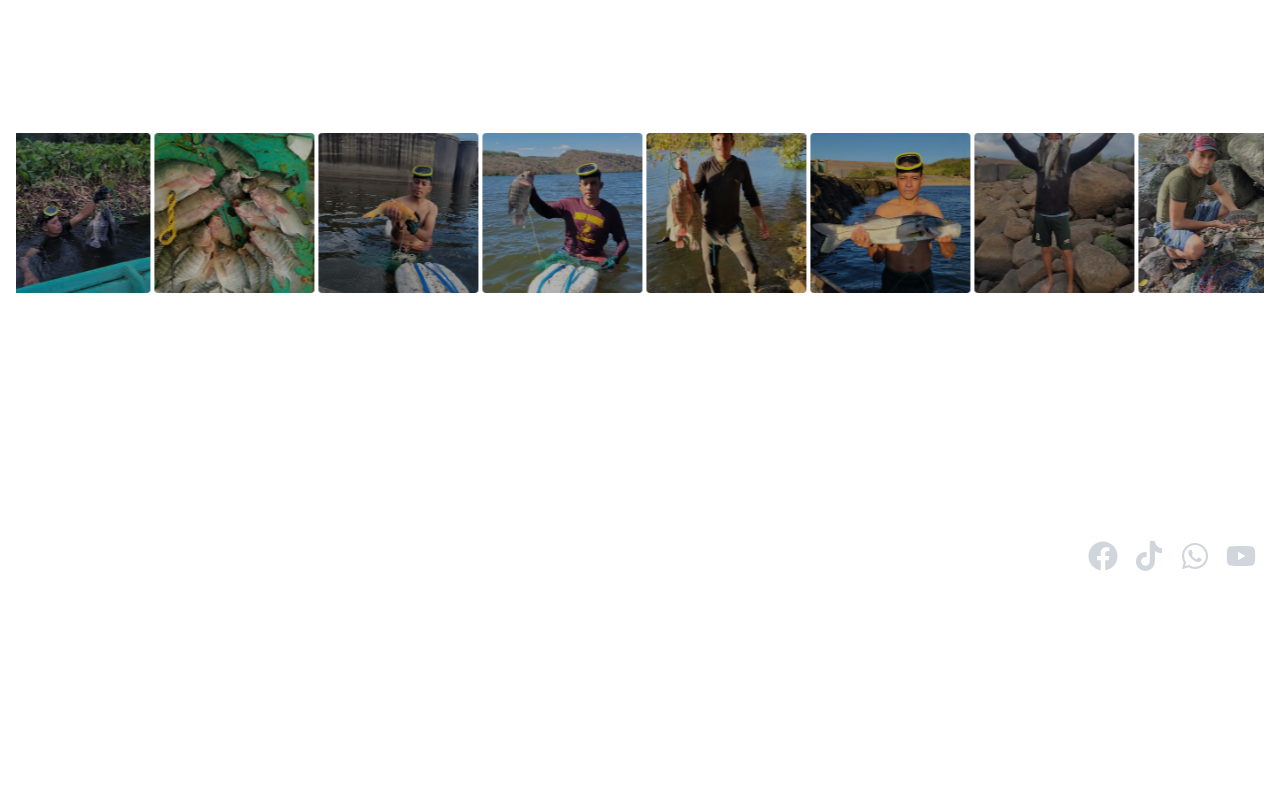
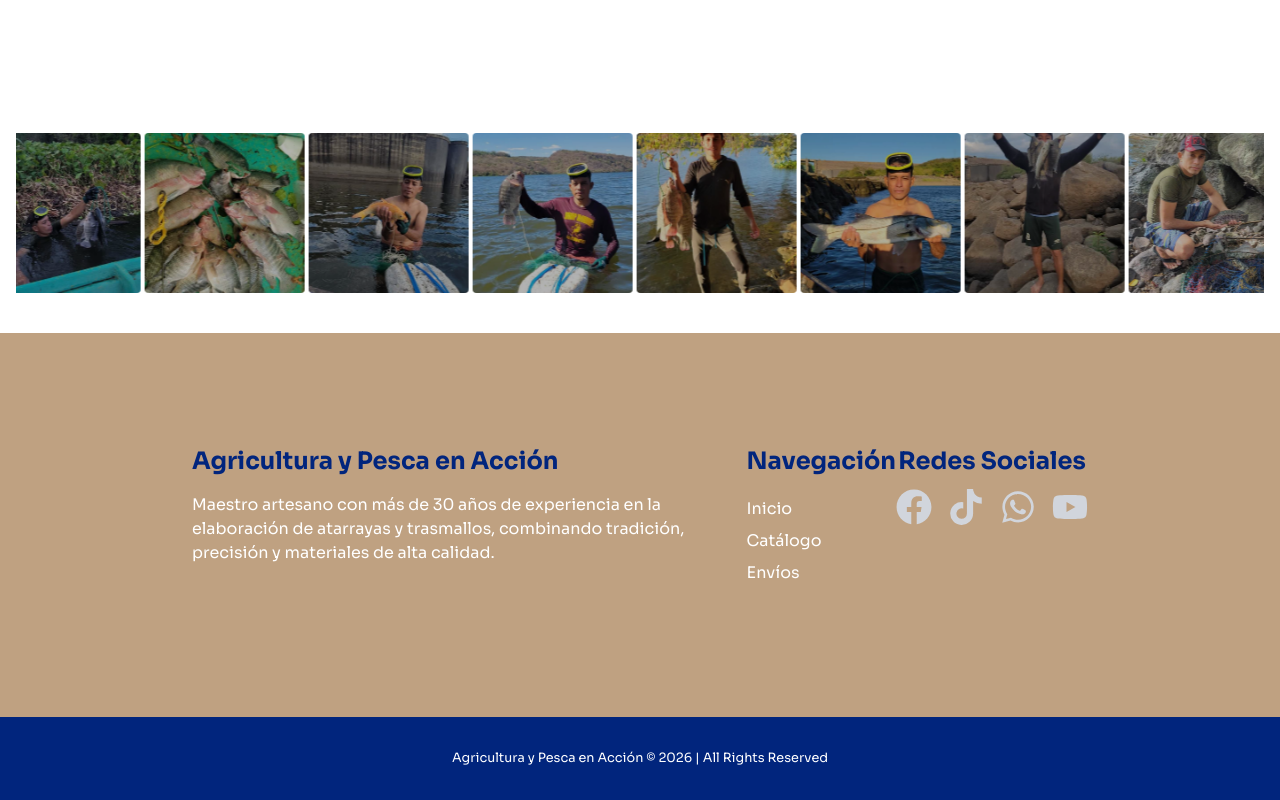
Before and after one commit to william-97-dev/agricultura_y_pesca_en_accion, a React (Vite) app: page / in a window 1280 px wide. Shown: the part 3597-4397 px from the top of the page. Before the commit the page ends 4259 px from the top, so only its background shows below. Built offline with nearby package versions, Linux system fonts and the light colour scheme.

Commit message:
Componente RedesSociales v-laptop completado

```diff
--- a/src/components/Footer.jsx
+++ b/src/components/Footer.jsx
@@ -2,7 +2,7 @@ import React from 'react'
 
 const Footer = () => {
     return (
-        <footer id='footerPage' className='bg-(--primary-blue) text-white flex items-center justify-center py-8 px-1'>
+        <footer id='footerPage' className='bg-[#01257D] text-white flex items-center justify-center py-8 px-1'>
             <small>Agricultura y Pesca en Acción &copy; 2026 | All Rights Reserved</small>
         </footer>
     )
--- a/src/components/RedesSociales.jsx
+++ b/src/components/RedesSociales.jsx
@@ -3,17 +3,17 @@ import { FaFacebook, FaTiktok, FaWhatsapp, FaYoutube } from "react-icons/fa"
 
 const RedesSociales = () => {
     return (
-        <footer className='px-6 py-2 bg-(--primary-blue) text-white'>
-            <div className='mb-4'>
-                <h4 className='font-bold text-(--primary-yellow)'>Agricultura y Pesca en Acción</h4>
+        <footer className='px-6 py-2 bg-[#BFA181] text-white lg:flex lg:justify-between lg:px-48 lg:py-28'>
+            <div className='lg:w-xl mb-4'>
+                <h4 className='font-bold text-[#01257D] lg:mb-4 lg:text-2xl'>Agricultura y Pesca en Acción</h4>
                 <p>
                     Maestro artesano con más de 30 años de experiencia en la
                     elaboración de atarrayas y trasmallos, combinando tradición,
                     precisión y materiales de alta calidad.
                 </p>
             </div>
-            <div className='mb-4'>
-                <h4 className='font-bold text-(--primary-yellow)'>Navegación</h4>
+            <div className='lg:leading-8 mb-4'>
+                <h4 className='font-bold lg:mb-4 lg:text-2xl text-[#01257D]'>Navegación</h4>
                 <ul>
                     <a href="#inicio">
                         <li>Inicio</li>
@@ -26,9 +26,9 @@ const RedesSociales = () => {
                     </a>
                 </ul>
             </div>
-            <div className='flex justify-between items-center'>
-                <h4 className='font-bold text-(--primary-yellow)'>Redes Sociales</h4>
-                <div className='flex gap-4 text-3xl'>
+            <div className='flex justify-between items-center lg:flex-col lg:text-4xl mb-4'>
+                <h4 className='font-bold lg:text-2xl text-[#01257D]'>Redes Sociales</h4>
+                <div className='flex gap-4 text-3xl lg:text-4xl lg:mb-16'>
                     <a
                         href="https://www.facebook.com/share/1CF9CB7cJa/"
                         target='_blank'
```
